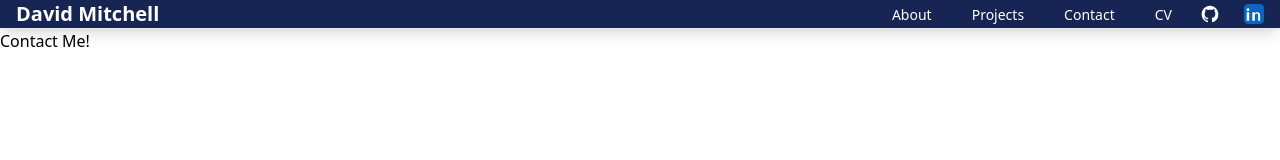
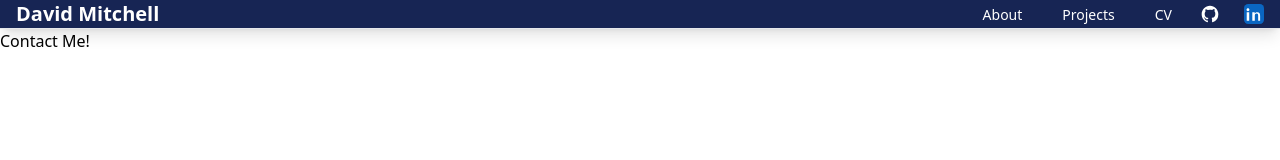
Before and after one commit to david-p-mitchell/david-p-mitchell.uk, a Nuxt app: page /contact in a window 1280 px wide. Shown: the top 160 px of the page. Built offline with nearby package versions, Linux system fonts and the light colour scheme.

Commit message:
rm contact nav item

```diff
--- a/components/nav/NavBar.vue
+++ b/components/nav/NavBar.vue
@@ -26,7 +26,6 @@ const closeMenu = () => {
 const menuItems = [
   { name: 'About', href: '#about' },
   { name: 'Projects', href: '#projects' },
-  { name: 'Contact', href: '/Contact' },
   { name: 'CV', href: '/David Mitchell CV.pdf' }
 ]
 </script>
--- a/layouts/default.vue
+++ b/layouts/default.vue
@@ -9,5 +9,4 @@
 
 <script setup>
 import NavBar from '~/components/nav/NavBar.vue'
-// You can add layout-specific logic here if needed
 </script>
```
